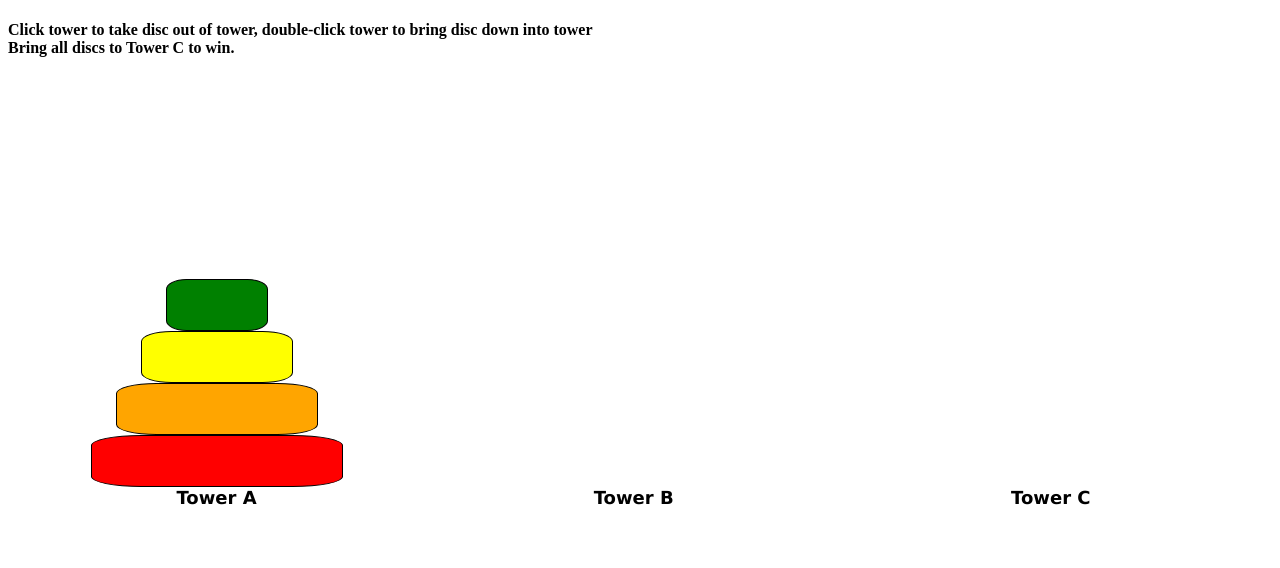
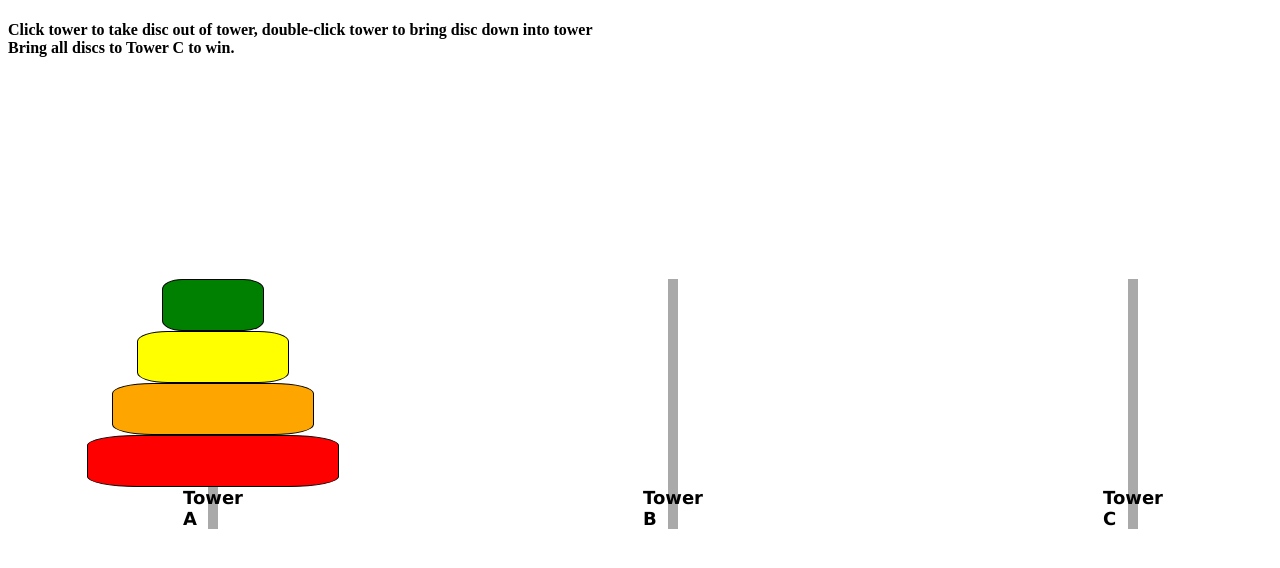
Before and after one commit to BenFeder/KenzieAcademy-Students-se-q1-tower-of-hanoi-BenFeder, a plain HTML site: page index.html in a window 1280 px wide. Drawn offline with Linux system fonts and the light colour scheme.

Commit message:
Added pegs for discs to go onto

```diff
--- a/css/main.css
+++ b/css/main.css
@@ -20,7 +20,6 @@
   width: 150px;
   height: 50px;
   background-color: yellow;
-  background-color-: ;
   border-radius: 20%;
   border: 1px solid black;
 }
@@ -76,3 +75,10 @@ h1 {
   border: 1px solid darkgreen;
   border-radius: 5px;
 }
+
+.towerPeg {
+  background-color: darkgrey;
+  height: 250px;
+  max-width: 10px;
+  margin: 0 250px 0 200px;
+}
--- a/index.html
+++ b/index.html
@@ -29,16 +29,16 @@
     <div id="placeholder"></div>
 
     <div id="container">
-      <div id="divA">
+      <div id="divA" class="towerPeg">
         Tower A
         <div id="disc1"></div>
         <div id="disc2"></div>
         <div id="disc3"></div>
         <div id="disc4"></div>
       </div>
-      <div id="divB">Tower B</div>
+      <div id="divB" class="towerPeg">Tower B</div>
 
-      <div id="divC">Tower C</div>
+      <div id="divC" class="towerPeg">Tower C</div>
     </div>
     <script src="code.js"></script>
   </body>
```
